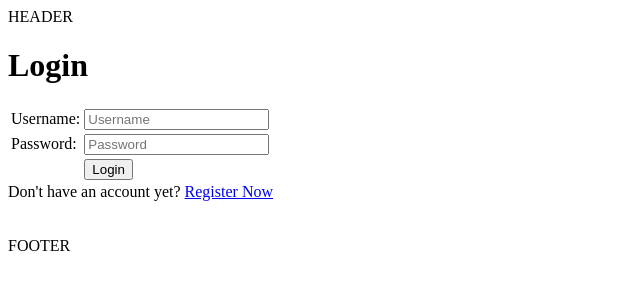
After one commit to FBimo/bmo-store, a Django app: page /login/ in a window 1280 px wide. The commit adds this page. Shown: the top 300 px of the page, without its empty margins (0-640 px from the left). Run offline with Django 4.2, Linux system fonts and the light colour scheme.

Commit message:
assignment 4 #0

```diff
--- a/main/models.py
+++ b/main/models.py
@@ -1,4 +1,5 @@
 from django.db import models
+from django.contrib.auth.models import User
 
 # Create your models here.
 class Card(models.Model):
@@ -9,6 +10,7 @@ class Card(models.Model):
     energy_cost = models.IntegerField()
     description = models.TextField()
     date_added = models.DateField(auto_now_add=True)
+    user = models.ForeignKey(User, on_delete=models.CASCADE)
 
     def __str__(self):
         return self.name
--- /dev/null
+++ b/main/templates/login.html
@@ -0,0 +1,45 @@
+{% extends 'base.html' %}
+
+{% block meta %}
+    <title>Login</title>
+{% endblock meta %}
+
+{% block content %}
+
+<div class = "login">
+
+    <h1>Login</h1>
+
+    <form method="POST" action="">
+        {% csrf_token %}
+        <table>
+            <tr>
+                <td>Username: </td>
+                <td><input type="text" name="username" placeholder="Username" class="form-control"></td>
+            </tr>
+
+            <tr>
+                <td>Password: </td>
+                <td><input type="password" name="password" placeholder="Password" class="form-control"></td>
+            </tr>
+
+            <tr>
+                <td></td>
+                <td><input class="btn login_btn" type="submit" value="Login"></td>
+            </tr>
+        </table>
+    </form>
+
+    {% if messages %}
+        <ul>
+            {% for message in messages %}
+                <li>{{ message }}</li>
+            {% endfor %}
+        </ul>
+    {% endif %}
+
+    Don't have an account yet? <a href="{% url 'main:register' %}">Register Now</a>
+
+</div>
+
+{% endblock content %}
--- a/main/urls.py
+++ b/main/urls.py
@@ -4,6 +4,9 @@ from main.views import show_main, create_product
 from main.views import show_main, create_product, show_xml
 from main.views import show_main, create_product, show_xml, show_json
 from main.views import show_main, create_product, show_xml, show_json, show_xml_by_id, show_json_by_id
+from main.views import register
+from main.views import login_user
+from main.views import logout_user
 
 app_name = 'main'
 
@@ -14,4 +17,7 @@ urlpatterns = [
     path('json/', show_json, name='show_json'),
     path('xml/<int:id>/', show_xml_by_id, name='show_xml_by_id'),
     path('json/<int:id>/', show_json_by_id, name='show_json_by_id'),
+    path('register/', register, name='register'),
+    path('login/', login_user, name='login'),
+    path('logout/', logout_user, name='logout'),
 ]
--- a/main/views.py
+++ b/main/views.py
@@ -1,3 +1,4 @@
+import datetime
 from django.shortcuts import render
 from django.http import HttpResponseRedirect
 from main.forms import ProductForm
@@ -5,10 +6,19 @@ from main.models import Card
 from django.urls import reverse
 from django.http import HttpResponse
 from django.core import serializers
+from django.shortcuts import redirect
+from django.contrib.auth.forms import UserCreationForm
+from django.contrib import messages
+from django.contrib.auth import authenticate, login
+from django.contrib.auth import logout
+from django.contrib.auth.decorators import login_required
+
 
 # Create your views here.
+
+@login_required(login_url='/login')
 def show_main(request):
-    cards = Card.objects.all()
+    cards = Card.objects.filter(user=request.user)
 
     total_cards = 0
     for card in cards:
@@ -16,10 +26,11 @@ def show_main(request):
 
     context = {
         'my_app': 'Marpellus Cenep',
-        'name': 'FBmo',
+        'name': request.user.username,
         'class': 'PBP C',
         'cards': cards,
-        'total_cards': total_cards
+        'total_cards': total_cards,
+        'last_login': request.COOKIES['last_login']
     }
 
     return render(request, "main.html", context)
@@ -29,7 +40,9 @@ def create_product(request):
     form = ProductForm(request.POST or None)
 
     if form.is_valid() and request.method == "POST":
-        form.save()
+        cards = form.save(commit=False)
+        cards.user = request.user
+        cards.save()
         return HttpResponseRedirect(reverse('main:show_main'))
 
     context = {'form': form}
@@ -54,3 +67,42 @@ def show_xml_by_id(request, id):
 def show_json_by_id(request, id):
     data = Card.objects.filter(pk=id)
     return HttpResponse(serializers.serialize("json", data), content_type="application/json")
+
+
+def register(request):
+    form = UserCreationForm()
+
+    if request.method == "POST":
+        form = UserCreationForm(request.POST)
+        if form.is_valid():
+            form.save()
+            messages.success(request, 'Your account has been successfully created!')
+            return redirect('main:login')
+    context = {'form':form}
+    return render(request, 'register.html', context)
+
+
+def login_user(request):
+    if request.method == 'POST':
+        username = request.POST.get('username')
+        password = request.POST.get('password')
+        user = authenticate(request, username=username, password=password)
+        if user is not None:
+            login(request, user)
+            response = HttpResponseRedirect(reverse("main:show_main"))
+            response.set_cookie('last_login', str(datetime.datetime.now()))
+            return response
+        else:
+            messages.info(request, 'Sorry, incorrect username or password. Please try again.')
+    context = {}
+    return render(request, 'login.html', context)
+
+
+def logout_user(request):
+    logout(request)
+    response = HttpResponseRedirect(reverse('main:login'))
+    response.delete_cookie('last_login')
+    return response
+
+
+#def increase_card(request):
```
Also changed, not shown: main/templates/main.html (+8 -0 lines), main/templates/register.html (added, +34 -0 lines), main/migrations/0004_card_user.py (added).
